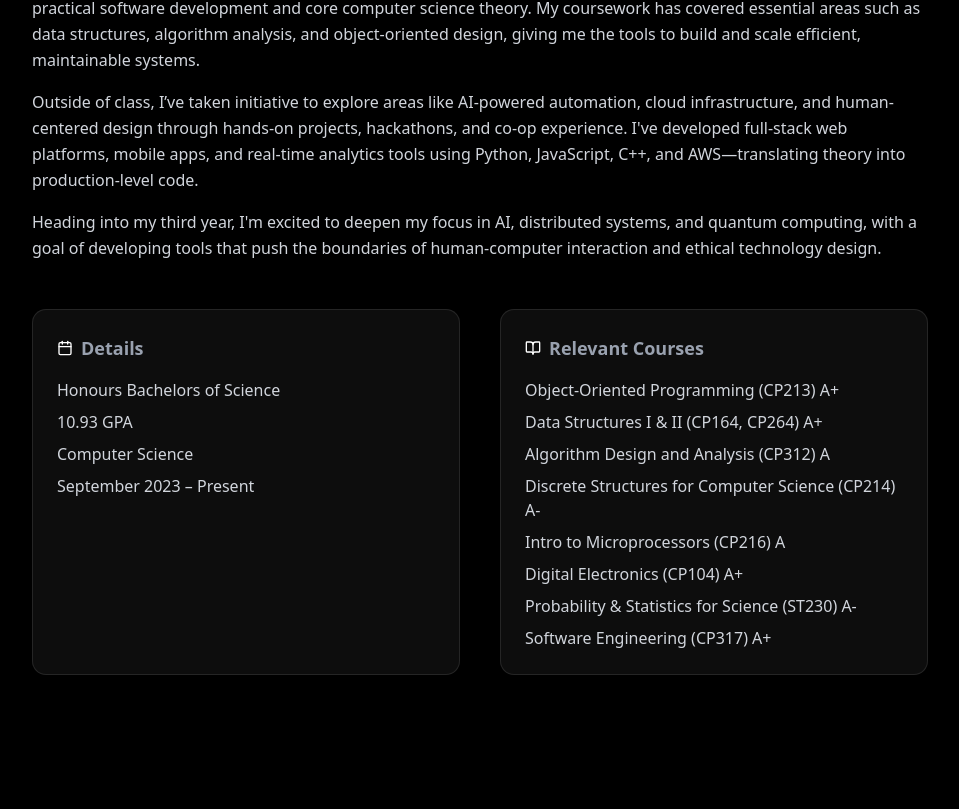
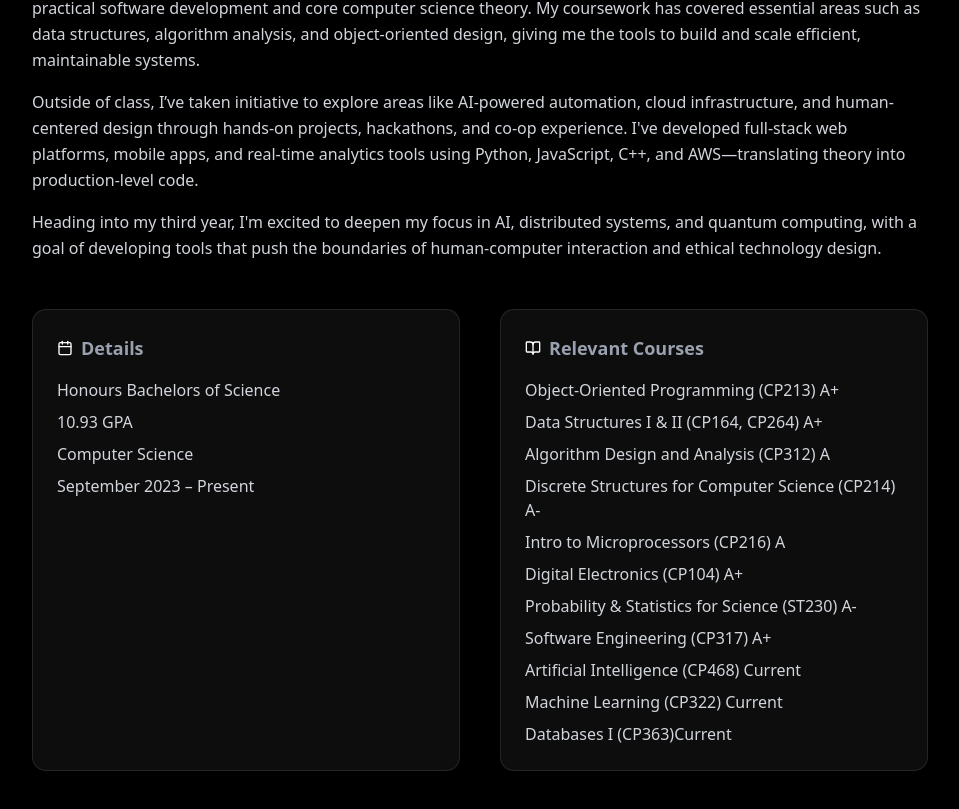
Before and after one commit to jayptz/jaysportfolio, a Next.js app in the folder website2/: page /school in a window 1280 px wide. Shown: the part 617-1426 px from the top of the page, without its empty margins (160-1119 px from the left). Before the commit the page ends 1340 px from the top, so only its background shows below. Built offline with nearby package versions, Linux system fonts and the light colour scheme.

Commit message:
New courses

```diff
--- a/website2/app/school/page.tsx
+++ b/website2/app/school/page.tsx
@@ -110,6 +110,9 @@ export default function SchoolPage() {
                 <li>Digital Electronics (CP104) A+</li>
                 <li>Probability & Statistics for Science (ST230) A-</li>
                 <li>Software Engineering (CP317) A+</li>
+                <li>Artificial Intelligence (CP468) Current </li>
+                <li>Machine Learning (CP322) Current </li>
+                <li>Databases I (CP363)Current </li>
               </ul>
             </div>
           </div>
```
